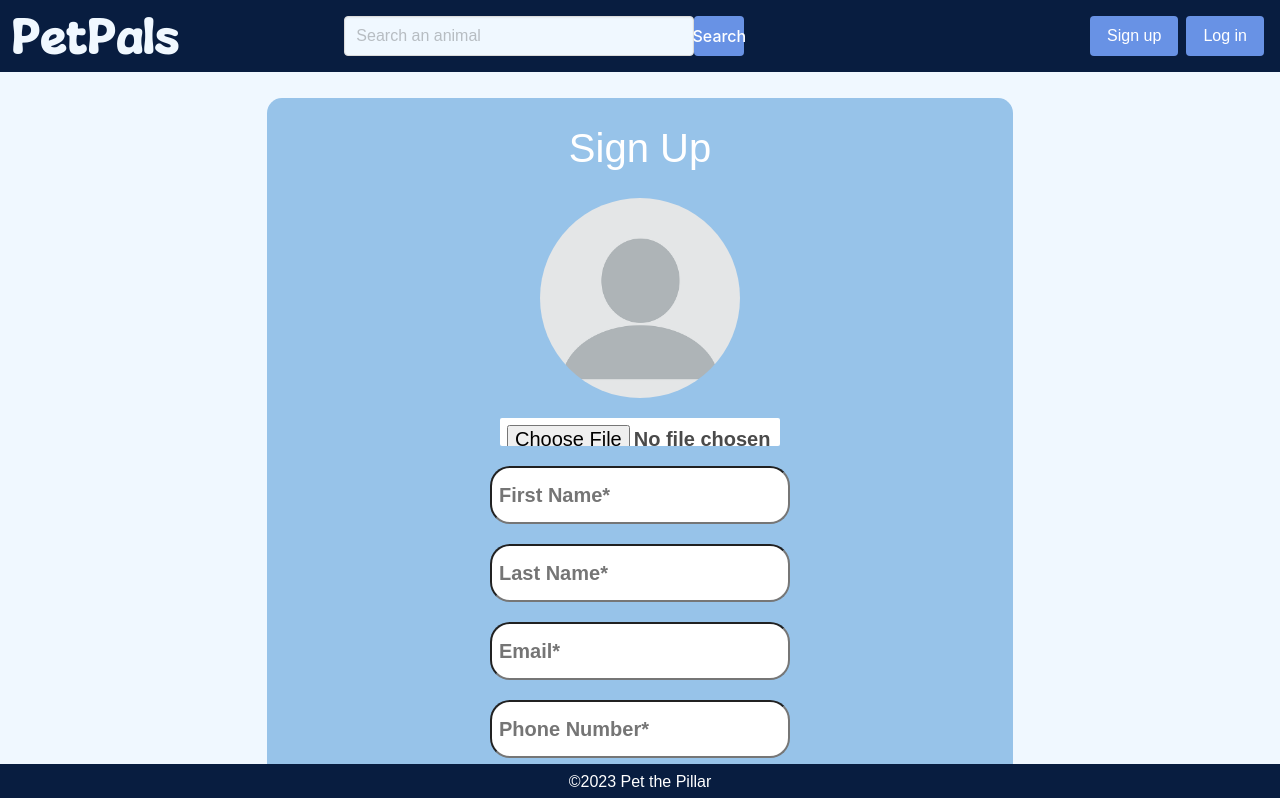
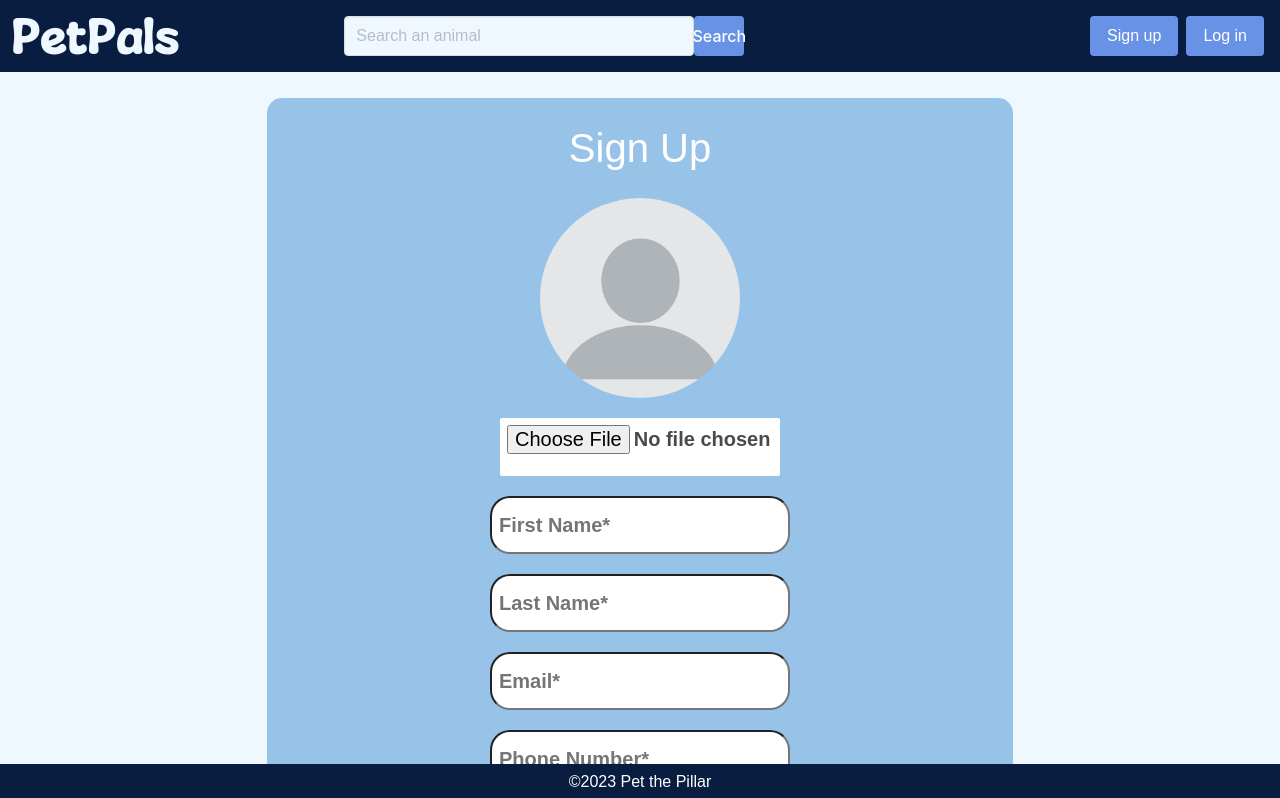
Before and after one commit to DavidZ79/pet-the-pillar-react, a React (Create React App) app: page /signup_seeker in a window 1280 px wide. Shown: the top 798 px of the page. Built offline with nearby package versions, Linux system fonts and the light colour scheme.

Commit message:
fixed file input height

```diff
--- a/src/pagecss/signupseeker.module.css
+++ b/src/pagecss/signupseeker.module.css
@@ -91,7 +91,6 @@ form {
   margin-right: 10px;
 }
 .login-box input[type="file"] {
-  height: 28px;
   width: 280px;
   border-radius: 2px;
 }
--- a/src/pagecss/signupshelter.module.css
+++ b/src/pagecss/signupshelter.module.css
@@ -84,7 +84,6 @@ form {
   margin-right: 10px;
 }
 .login-box input[type="file"] {
-  height: 28px;
   width: 280px;
   border-radius: 2px;
 }
```
